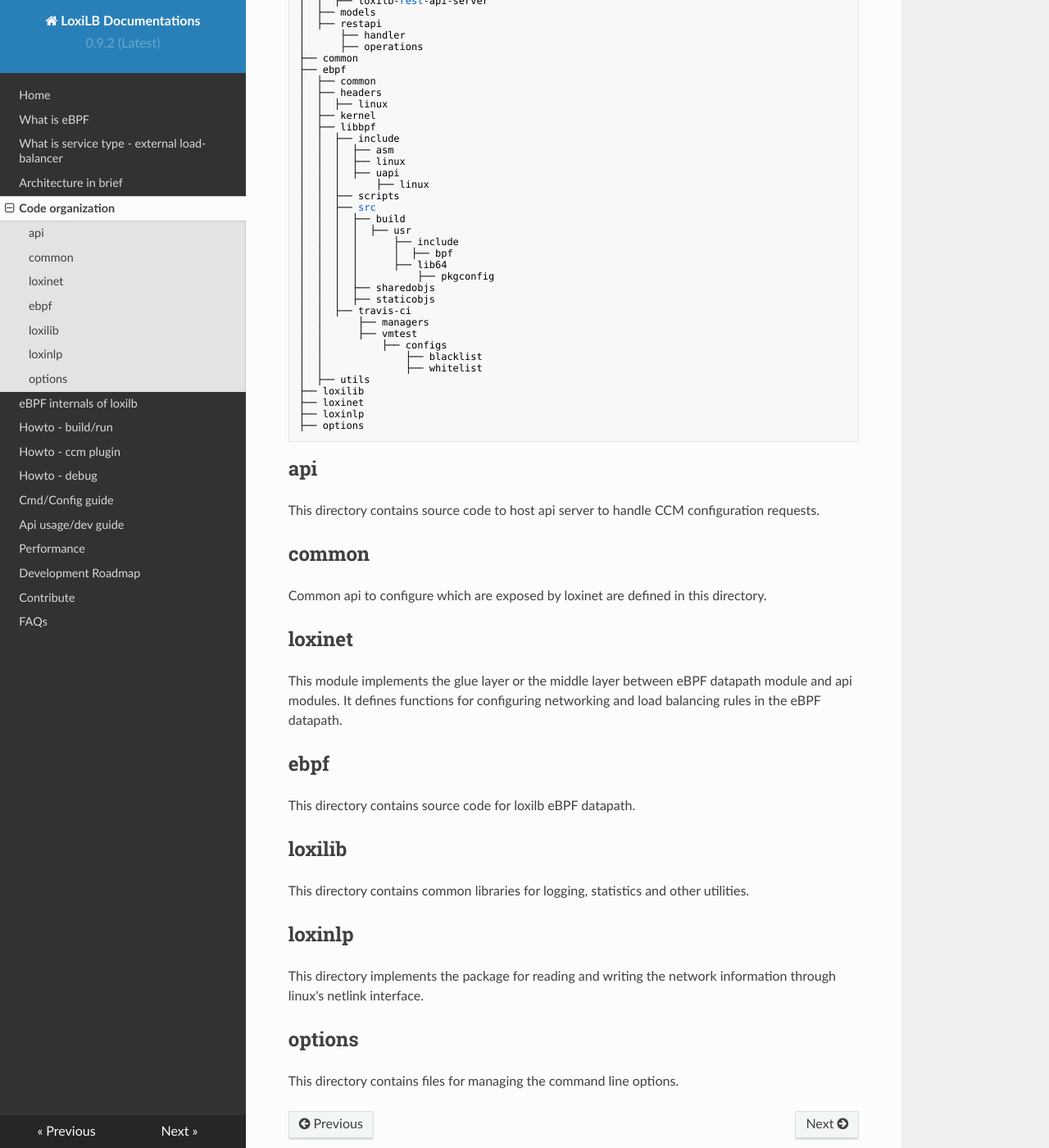
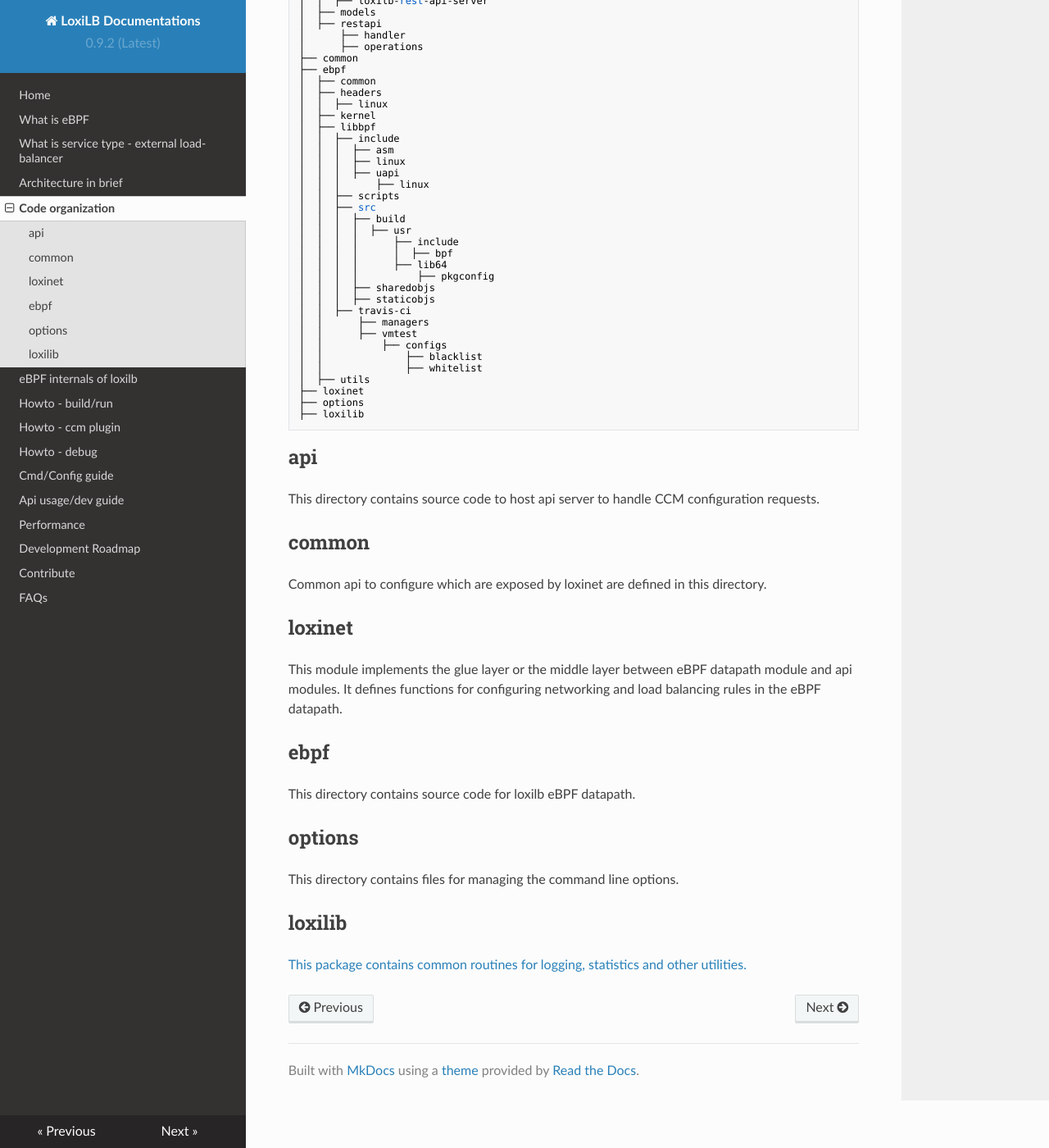
Before and after one commit to loxilb-io/loxilbdocs, an MkDocs documentation site: the page built from docs/code.md, in a window 1280 px wide and 1400 px high, scrolled down 221 px. Shown: the whole window at 82% size. Built offline with MkDocs 1.6.1, drawn with Linux system fonts in a browser that asks for light colours; nearby versions of some CDN libraries.

Commit message:
Updated about loxilib as a separate package

````diff
--- a/docs/code.md
+++ b/docs/code.md
@@ -37,10 +37,9 @@
 │  │              ├── blacklist
 │  │              ├── whitelist
 │  ├── utils
+├── loxinet
+├── options
 ├── loxilib
-├── loxinet
-├── loxinlp
-├── options
 ```
 
 ## api
@@ -56,11 +55,9 @@
 ## ebpf
 This directory contains source code for loxilb eBPF datapath.
 
-## loxilib
-This directory contains common libraries for logging, statistics and other utilities.
-
-## loxinlp
-This directory implements the package for reading and writing the network information through linux's netlink interface.
-
 ## options
 This directory contains files for managing the command line options.
+
+## loxilib
+[This package contains common routines for logging, statistics and other utilities.
+](https://github.com/loxilb-io/loxilib)
````
